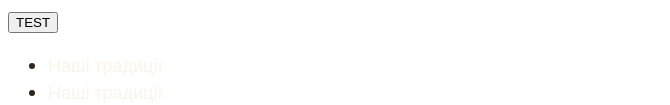
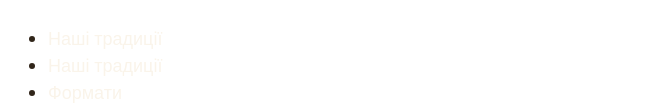
Before and after one commit to Pozharska/my-genius-test, a plain HTML site: page index.html in a window 1280 px wide. Shown: the part 3633-3738 px from the top of the page, without its empty margins (0-670 px from the left). Drawn offline with Linux system fonts and the light colour scheme.

Commit message:
removed test button

```diff
--- a/index.html
+++ b/index.html
@@ -124,7 +124,6 @@
       </section>
     </main>
     <footer>
-      <button>TEST</button>
       <nav>
         <a href="#">
           <!-- Logo -->
```
